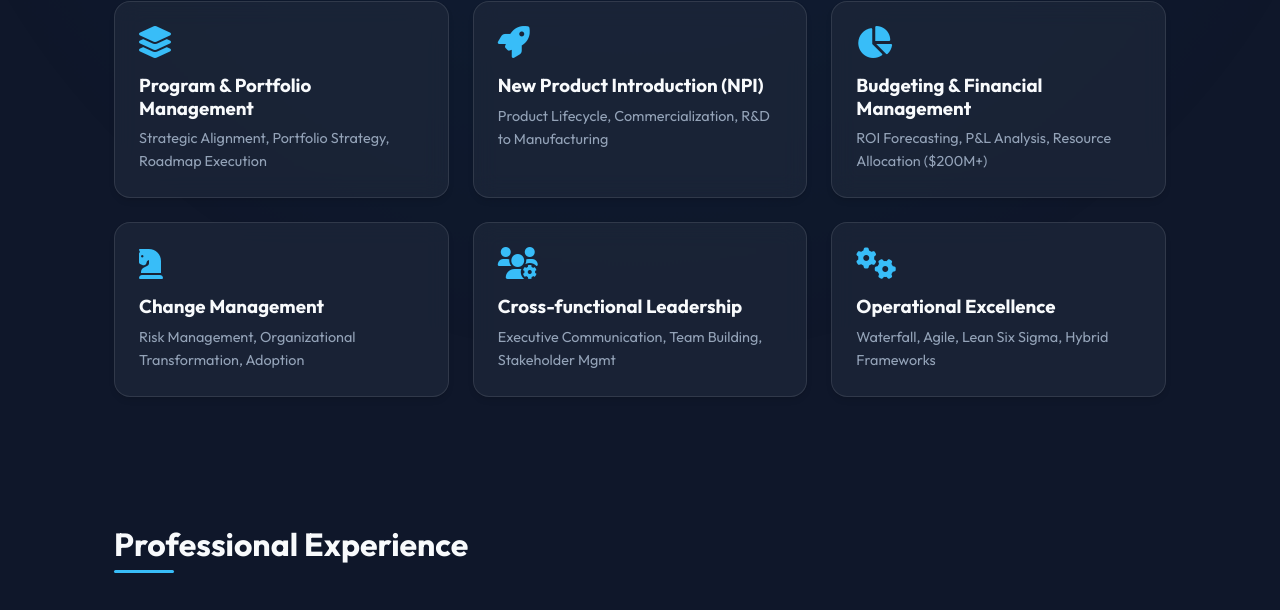
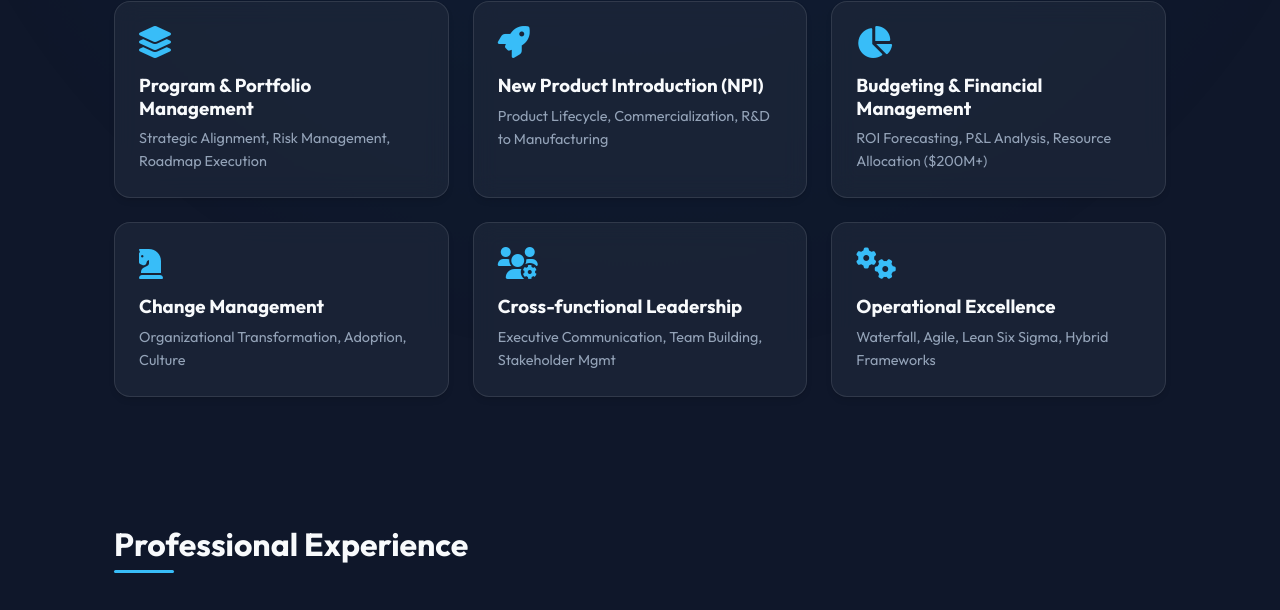
Before and after one commit to ChrisUFO/charrison.us, a website: page public/index.html in a window 1280 px wide. Shown: the part 779-1389 px from the top of the page. Drawn offline with Linux system fonts and the light colour scheme.

Commit message:
Move Risk Management to Program Mgmt card

```diff
--- a/public/index.html
+++ b/public/index.html
@@ -86,7 +86,7 @@
         <div class="glass-card skill-card">
           <i class="fas fa-layer-group"></i>
           <h3>Program & Portfolio Management</h3>
-          <p>Strategic Alignment, Portfolio Strategy, Roadmap Execution</p>
+          <p>Strategic Alignment, Risk Management, Roadmap Execution</p>
         </div>
         <!-- 2. New Product Introduction -->
         <div class="glass-card skill-card">
@@ -104,7 +104,7 @@
         <div class="glass-card skill-card">
           <i class="fas fa-chess-knight"></i>
           <h3>Change Management</h3>
-          <p>Risk Management, Organizational Transformation, Adoption</p>
+          <p>Organizational Transformation, Adoption, Culture</p>
         </div>
         <!-- 5. Cross-functional Leadership -->
         <div class="glass-card skill-card">
```
